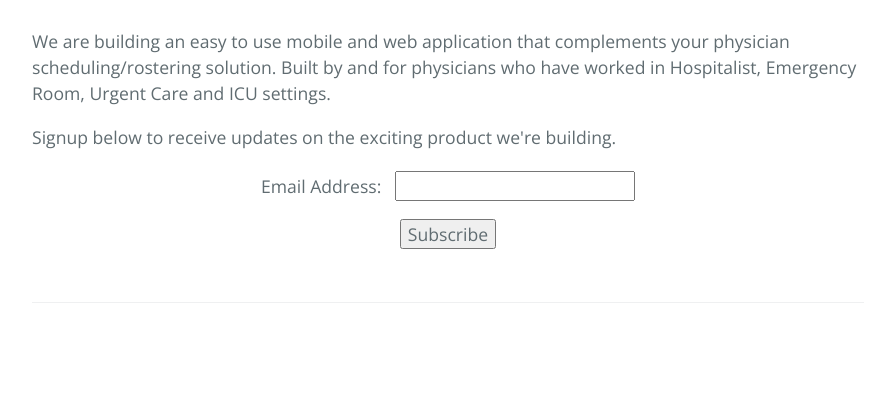
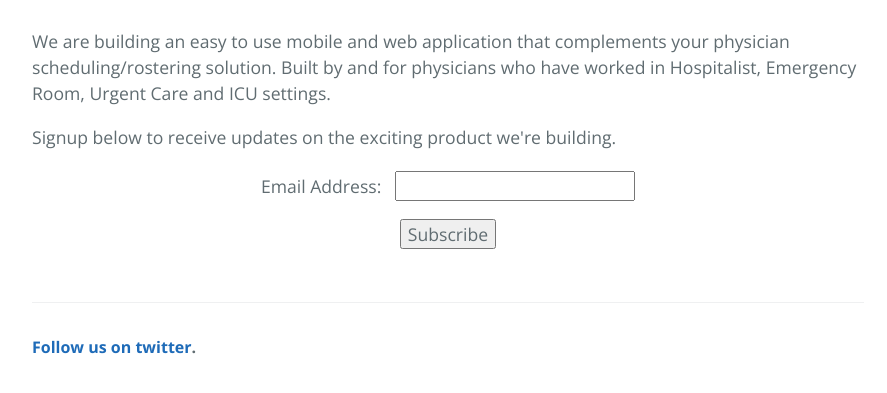
Before and after one commit to doesnotexist/camelworks-website, a Jekyll site: the page built from index.html, in a window 1280 px wide, cut to the strip 321-714 px from the top of the page. Shown: the whole strip, without its empty margins (192-1079 px from the left). Built offline with Jekyll 4.4.1, drawn with Linux system fonts in a browser that asks for light colours; the list of posts is cut into pages by our own code.

Commit message:
add twitter link to footer

```diff
--- a/_includes/page-footer.html
+++ b/_includes/page-footer.html
@@ -1,9 +1,7 @@
 <footer class="site-footer">
-<!--
+
   <span class="site-footer-owner">
-  	<a href="{{ site.url }}">{{ site.title }}</a>
-   	is maintained by
-  	<a href="{{ site.author.url }}">{{ site.author.name }}</a>.
+    <a href="https://twitter/camelworksinc">Follow us on twitter</a>.
   </span>
- -->
+
 </footer>
```
